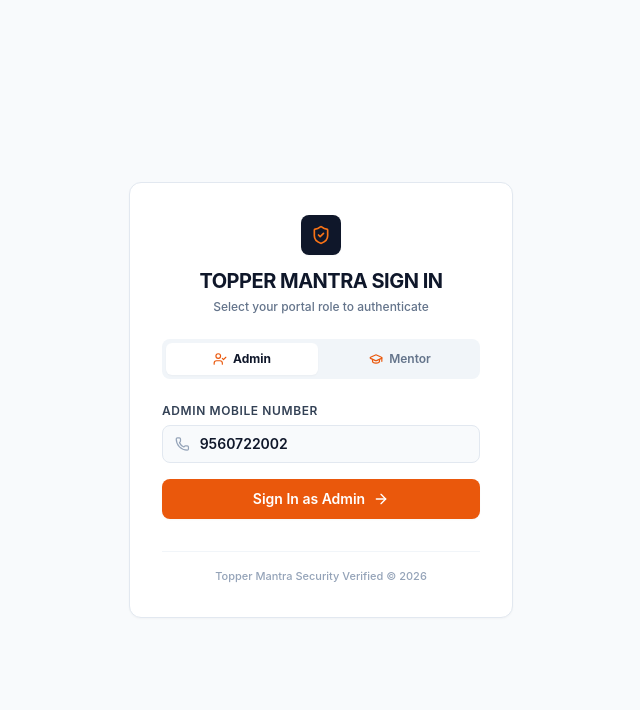
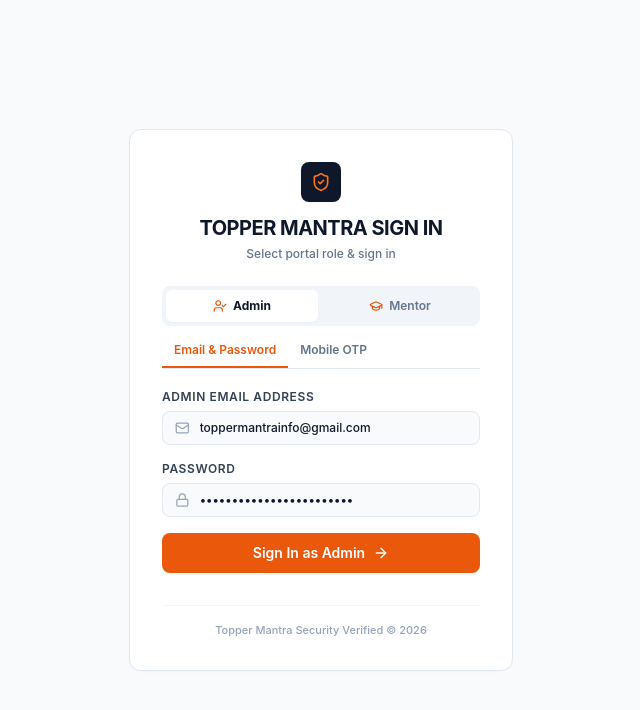
Before and after one commit to ShrayDobhal/TooperMantraAP, a Next.js app: page / in a window 1280 px wide. Shown: the top 710 px of the page, without its empty margins (319-959 px from the left). Built offline with nearby package versions, Linux system fonts and the light colour scheme.

Commit message:
fix: Ensure 'use client' directive is strictly on line 1 for Vercel deployment

```diff
--- a/src/app/live-content/page.tsx
+++ b/src/app/live-content/page.tsx
@@ -1,3 +1,4 @@
+'use client';
 
 import React, { useEffect, useState } from 'react';
 import { Sidebar } from '@/components/Sidebar';
--- a/src/app/page.tsx
+++ b/src/app/page.tsx
@@ -3,17 +3,77 @@
 import React, { useState } from 'react';
 import { useRouter } from 'next/navigation';
 import { api } from '@/lib/api';
-import { ShieldCheck, Phone, KeyRound, ArrowRight, AlertCircle, CheckCircle2, UserCheck, GraduationCap } from 'lucide-react';
+import { ShieldCheck, Phone, KeyRound, ArrowRight, AlertCircle, CheckCircle2, UserCheck, GraduationCap, Mail, Lock } from 'lucide-react';
 
 export default function LoginPage() {
   const router = useRouter();
   const [selectedRole, setSelectedRole] = useState<'ADMIN' | 'MENTOR'>('ADMIN');
+  const [loginMode, setLoginMode] = useState<'email' | 'phone'>('email');
+  const [email, setEmail] = useState('toppermantrainfo@gmail.com');
+  const [password, setPassword] = useState('#UnicornTopperMantra2029');
   const [step, setStep] = useState<'phone' | 'otp'>('phone');
   const [phone, setPhone] = useState('9560722002');
   const [otp, setOtp] = useState('');
   const [loading, setLoading] = useState(false);
   const [error, setError] = useState('');
   const [info, setInfo] = useState('');
+
+  const handleEmailLogin = async (e: React.FormEvent) => {
+    e.preventDefault();
+    setLoading(true);
+    setError('');
+    setInfo('');
+
+    try {
+      let res: any = null;
+      try {
+        res = await api.post('/auth/login', { email, password, role: selectedRole });
+      } catch (err) {
+        // Fallback check if backend endpoint is not active or returns error
+      }
+
+      if (res && res.success && res.data?.tokens?.accessToken) {
+        const user = res.data.user || {};
+        const effectiveRole = selectedRole === 'MENTOR' ? 'MENTOR' : 'ADMIN';
+        localStorage.setItem('tm_token', res.data.tokens.accessToken);
+        localStorage.setItem('tm_user', JSON.stringify({ ...user, email, role: effectiveRole }));
+        localStorage.setItem('tm_role', effectiveRole);
+
+        if (effectiveRole === 'MENTOR') {
+          router.push('/doubts');
+        } else {
+          router.push('/dashboard');
+        }
+      } else if (email === 'toppermantrainfo@gmail.com' && password === '#UnicornTopperMantra2029') {
+        // Verification for configured admin credentials
+        const effectiveRole = selectedRole === 'MENTOR' ? 'MENTOR' : 'ADMIN';
+        const dummyToken = 'tm_admin_token_' + Date.now();
+        const adminUser = {
+          id: 'admin_master',
+          email: 'toppermantrainfo@gmail.com',
+          name: 'Platform Admin',
+          role: effectiveRole,
+          phone: '9560722002',
+        };
+
+        localStorage.setItem('tm_token', dummyToken);
+        localStorage.setItem('tm_user', JSON.stringify(adminUser));
+        localStorage.setItem('tm_role', effectiveRole);
+
+        if (effectiveRole === 'MENTOR') {
+          router.push('/doubts');
+        } else {
+          router.push('/dashboard');
+        }
+      } else {
+        setError('Invalid Email or Password. Please check your credentials.');
+      }
+    } catch (err: any) {
+      setError(err.message || 'Login failed. Please check your network connection.');
+    } finally {
+      setLoading(false);
+    }
+  };
 
   const handleSendOtp = async (e: React.FormEvent) => {
     e.preventDefault();
@@ -43,7 +103,6 @@
         const user = res.data.user || {};
         const userRole = user.role || 'ADMIN';
 
-        // Mentor role enforcement check against backend database
         if (selectedRole === 'MENTOR' && userRole === 'STUDENT') {
           setError(`Access Denied: Mobile number ${phone} is registered as a Student. Only verified Mentors can log in here.`);
           setLoading(false);
@@ -78,11 +137,11 @@
             <ShieldCheck className="w-5 h-5 text-orange-500" />
           </div>
           <h1 className="text-xl font-bold text-slate-900 tracking-tight uppercase">TOPPER MANTRA SIGN IN</h1>
-          <p className="text-xs text-slate-500 font-medium mt-1">Select your portal role to authenticate</p>
+          <p className="text-xs text-slate-500 font-medium mt-1">Select portal role & sign in</p>
         </div>
 
         {/* Role Selector Tabs */}
-        <div className="grid grid-cols-2 gap-1.5 p-1 bg-slate-100 rounded-lg mb-6 text-xs font-semibold">
+        <div className="grid grid-cols-2 gap-1.5 p-1 bg-slate-100 rounded-lg mb-4 text-xs font-semibold">
           <button
             type="button"
             onClick={() => {
@@ -115,6 +174,38 @@
           </button>
         </div>
 
+        {/* Login Method Toggle */}
+        <div className="flex border-b border-slate-200 mb-5 text-xs font-medium">
+          <button
+            type="button"
+            onClick={() => {
+              setLoginMode('email');
+              setError('');
+            }}
+            className={`pb-2 px-3 transition-all border-b-2 font-semibold ${
+              loginMode === 'email'
+                ? 'border-orange-600 text-orange-600 font-bold'
+                : 'border-transparent text-slate-500 hover:text-slate-800'
+            }`}
+          >
+            Email & Password
+          </button>
+          <button
+            type="button"
+            onClick={() => {
+              setLoginMode('phone');
+              setError('');
+            }}
+            className={`pb-2 px-3 transition-all border-b-2 font-semibold ${
+              loginMode === 'phone'
+                ? 'border-orange-600 text-orange-600 font-bold'
+                : 'border-transparent text-slate-500 hover:text-slate-800'
+            }`}
+          >
+            Mobile OTP
+          </button>
+        </div>
+
         {error && (
           <div className="mb-5 p-3 bg-rose-50 border border-rose-200/80 rounded-lg text-rose-700 text-xs font-medium flex items-start gap-2">
             <AlertCircle className="w-4 h-4 text-rose-500 shrink-0 mt-0.5" />
@@ -129,7 +220,52 @@
           </div>
         )}
 
-        {step === 'phone' ? (
+        {loginMode === 'email' ? (
+          <form onSubmit={handleEmailLogin} className="space-y-4">
+            <div>
+              <label className="block text-xs font-semibold text-slate-700 uppercase tracking-wider mb-1.5">
+                Admin Email Address
+              </label>
+              <div className="flex items-center gap-2.5 bg-slate-50 border border-slate-200 rounded-lg px-3 py-2 focus-within:border-slate-400 focus-within:bg-white transition-all">
+                <Mail className="w-4 h-4 text-slate-400" />
+                <input
+                  type="email"
+                  value={email}
+                  onChange={(e) => setEmail(e.target.value)}
+                  placeholder="admin@toppermantra.com"
+                  className="bg-transparent text-slate-900 font-medium focus:outline-none w-full text-xs placeholder:text-slate-400"
+                  required
+                />
+              </div>
+            </div>
+
+            <div>
+              <label className="block text-xs font-semibold text-slate-700 uppercase tracking-wider mb-1.5">
+                Password
+              </label>
+              <div className="flex items-center gap-2.5 bg-slate-50 border border-slate-200 rounded-lg px-3 py-2 focus-within:border-slate-400 focus-within:bg-white transition-all">
+                <Lock className="w-4 h-4 text-slate-400" />
+                <input
+                  type="password"
+                  value={password}
+                  onChange={(e) => setPassword(e.target.value)}
+                  placeholder="••••••••••••"
+                  className="bg-transparent text-slate-900 font-medium focus:outline-none w-full text-xs placeholder:text-slate-400"
+                  required
+                />
+              </div>
+            </div>
+
+            <button
+              type="submit"
+              disabled={loading}
+              className="w-full py-2.5 px-4 bg-orange-600 hover:bg-orange-700 text-white font-semibold rounded-lg text-sm shadow-2xs flex items-center justify-center gap-2 transition-all disabled:opacity-60 mt-2"
+            >
+              {loading ? 'Authenticating...' : `Sign In as ${selectedRole === 'ADMIN' ? 'Admin' : 'Mentor'}`}
+              <ArrowRight className="w-4 h-4" />
+            </button>
+          </form>
+        ) : step === 'phone' ? (
           <form onSubmit={handleSendOtp} className="space-y-4">
             <div>
               <label className="block text-xs font-semibold text-slate-700 uppercase tracking-wider mb-1.5">
--- a/src/components/Header.tsx
+++ b/src/components/Header.tsx
@@ -4,7 +4,7 @@
 import { Bell, Search, User, Command } from 'lucide-react';
 
 export function Header() {
-  const [userPhone, setUserPhone] = useState('User');
+  const [userLabel, setUserLabel] = useState('User');
   const [userRole, setUserRole] = useState('Platform Admin');
 
   useEffect(() => {
@@ -14,7 +14,7 @@
       if (u) {
         try {
           const parsed = JSON.parse(u);
-          setUserPhone(parsed.phone || 'Authorized User');
+          setUserLabel(parsed.email || parsed.phone || 'Authorized User');
         } catch (e) {}
       }
       if (r === 'MENTOR') {
@@ -59,7 +59,7 @@
             <User className="w-4 h-4 text-slate-500" />
           </div>
           <div className="text-left">
-            <p className="text-xs font-semibold text-slate-900 leading-none">{userPhone}</p>
+            <p className="text-xs font-semibold text-slate-900 leading-none">{userLabel}</p>
             <p className="text-[10px] text-orange-600 font-bold mt-0.5">{userRole}</p>
           </div>
         </div>
```
